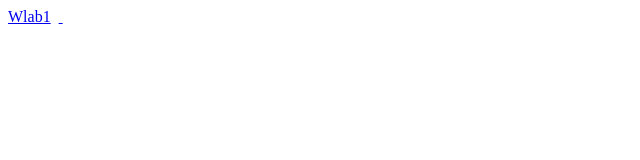
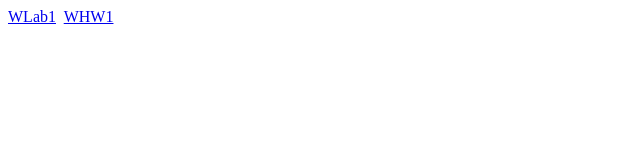
Before and after one commit to Reesei5405/Reesei5405.github.io, a plain HTML site: page index.html in a window 1280 px wide. Shown: the full height of the page, 0-640 px from the left. Drawn offline with Linux system fonts and the light colour scheme.

Commit message:
Update index.html

```diff
--- a/index.html
+++ b/index.html
@@ -1,8 +1,8 @@
 <html>
 <bold>
 
-<a href="WLAB1_Reese/">Wlab1</a>&nbsp;
-  <a href="WHW1_Reese/"WHW1</a>&nbsp;
+<a href="WLAB1Reese/">WLab1</a>&nbsp;
+  <a href="WHW1Reese/">WHW1</a>&nbsp;
 
 
 </bold>
```
